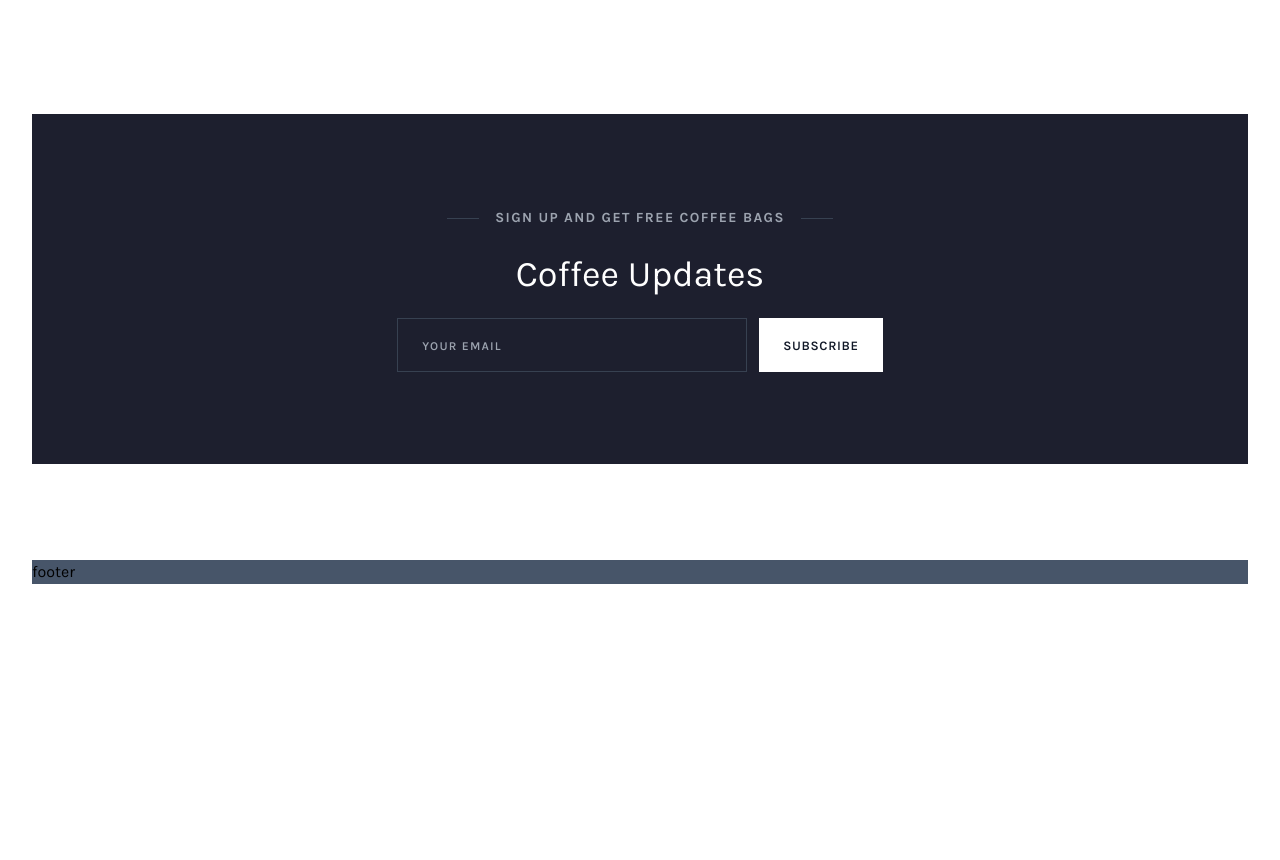
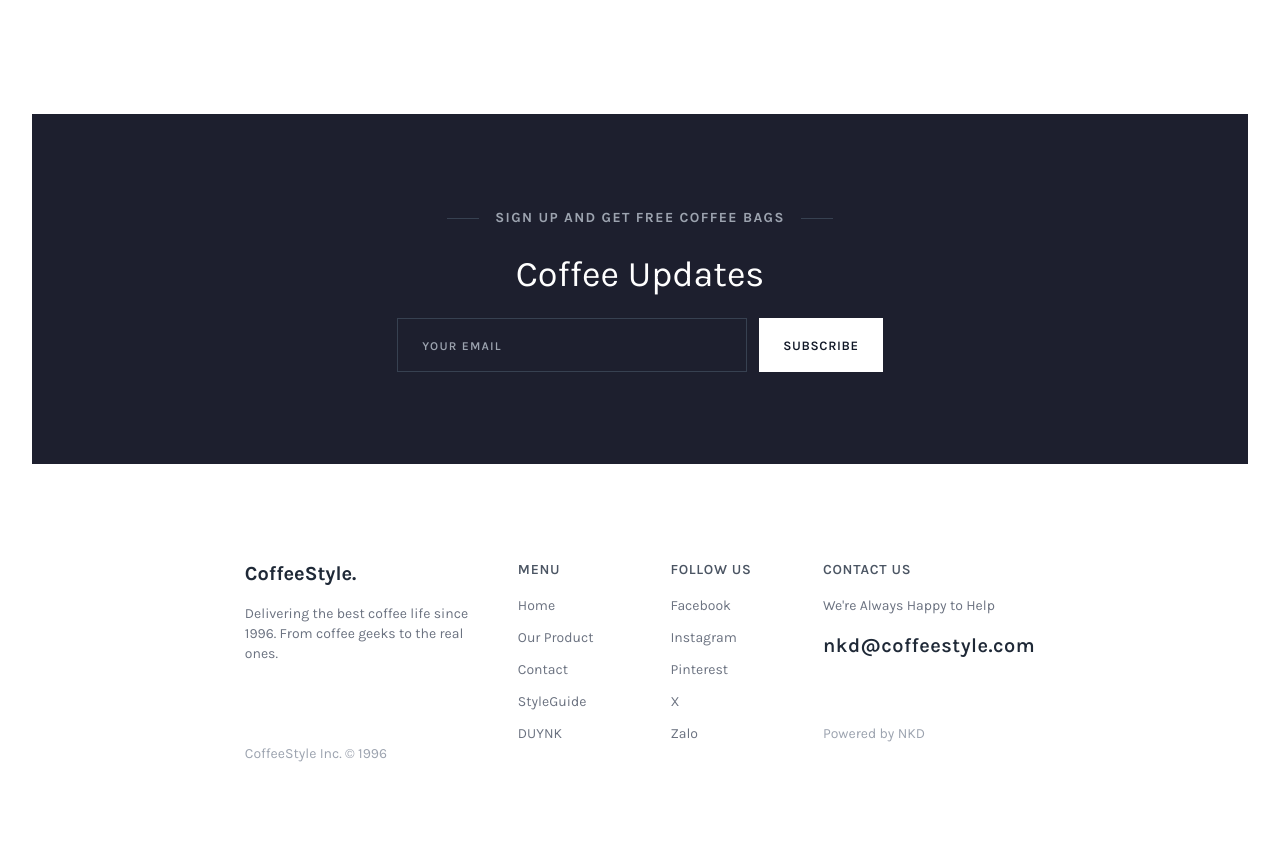
Before and after one commit to duy6861/tailwindcss-coffee-style, a website: page public/index.html in a window 1280 px wide. Shown: the part 5368-6228 px from the top of the page. Before the commit the page ends 5952 px from the top, so only its background shows below. Drawn offline with nearby package versions, Linux system fonts and the light colour scheme; files that its build step writes are made by us from their sources.

Commit message:
add footer

```diff
--- a/public/index.html
+++ b/public/index.html
@@ -776,7 +776,97 @@
           <!-- end subscribe-us -->
         </main>
 
-        <footer class="h-350px bg-slate-600">footer</footer>
+        <footer
+          class="h-350px w-[90%] xl:w-[65%] mx-auto pb-24 text-gray-500 text-sm"
+        >
+          <div class="flex flex-col md:flex-row gap-8 text-center md:text-left">
+            <div class="basis-2/6">
+              <div class="font-bold text-xl mb-4 text-gray-800">
+                CoffeeStyle.
+              </div>
+              <div class="mb-8 md:mb-20">
+                Delivering the best coffee life since 1996. From coffee geeks to
+                the real ones.
+              </div>
+              <div class="text-gray-400 hover:text-coffee-400">
+                CoffeeStyle Inc. &copy; 1996
+              </div>
+            </div>
+            <div class="basis-1/6">
+              <div
+                class="uppercase font-semibold tracking-wider text-gray-600 mb-4"
+              >
+                Menu
+              </div>
+              <div class="">
+                <ul class="flex flex-col gap-3">
+                  <li class="">
+                    <a href="#" class="hover:text-coffee-400">Home</a>
+                  </li>
+                  <li class="">
+                    <a href="#" class="hover:text-coffee-400">Our Product</a>
+                  </li>
+                  <li class="">
+                    <a href="#" class="hover:text-coffee-400">Contact</a>
+                  </li>
+                  <li class="">
+                    <a href="#" class="hover:text-coffee-400">StyleGuide</a>
+                  </li>
+                  <li class="">
+                    <a href="#" class="hover:text-coffee-400">DUYNK</a>
+                  </li>
+                </ul>
+              </div>
+            </div>
+            <div class="basis-1/6">
+              <div
+                class="uppercase font-semibold tracking-wider text-gray-600 mb-4"
+              >
+                Follow Us
+              </div>
+              <div class="">
+                <ul class="flex flex-col gap-3">
+                  <li class="">
+                    <a href="#" class="hover:text-coffee-400">Facebook</a>
+                  </li>
+                  <li class="">
+                    <a href="#" class="hover:text-coffee-400">Instagram</a>
+                  </li>
+                  <li class="">
+                    <a href="#" class="hover:text-coffee-400">Pinterest</a>
+                  </li>
+                  <li class="">
+                    <a href="#" class="hover:text-coffee-400">X</a>
+                  </li>
+                  <li class="">
+                    <a href="#" class="hover:text-coffee-400">Zalo</a>
+                  </li>
+                </ul>
+              </div>
+            </div>
+            <div class="basis-1/6">
+              <div
+                class="uppercase font-semibold tracking-wider text-gray-600 mb-8 md:mb-4"
+              >
+                Contact Us
+              </div>
+              <div class="mb-4">We&apos;re Always Happy to Help</div>
+              <div
+                class="text-xl text-gray-800 mb-16 font-semibold tracking-wide"
+              >
+                <a href="#" class="hover:text-coffee-400"
+                  >nkd@coffeestyle.com</a
+                >
+              </div>
+
+              <div class="">
+                <a href="#" class="hover:text-coffee-400 text-gray-400"
+                  >Powered by NKD</a
+                >
+              </div>
+            </div>
+          </div>
+        </footer>
       </div>
       <!-- end of content-wrapper -->
     </div>
```
